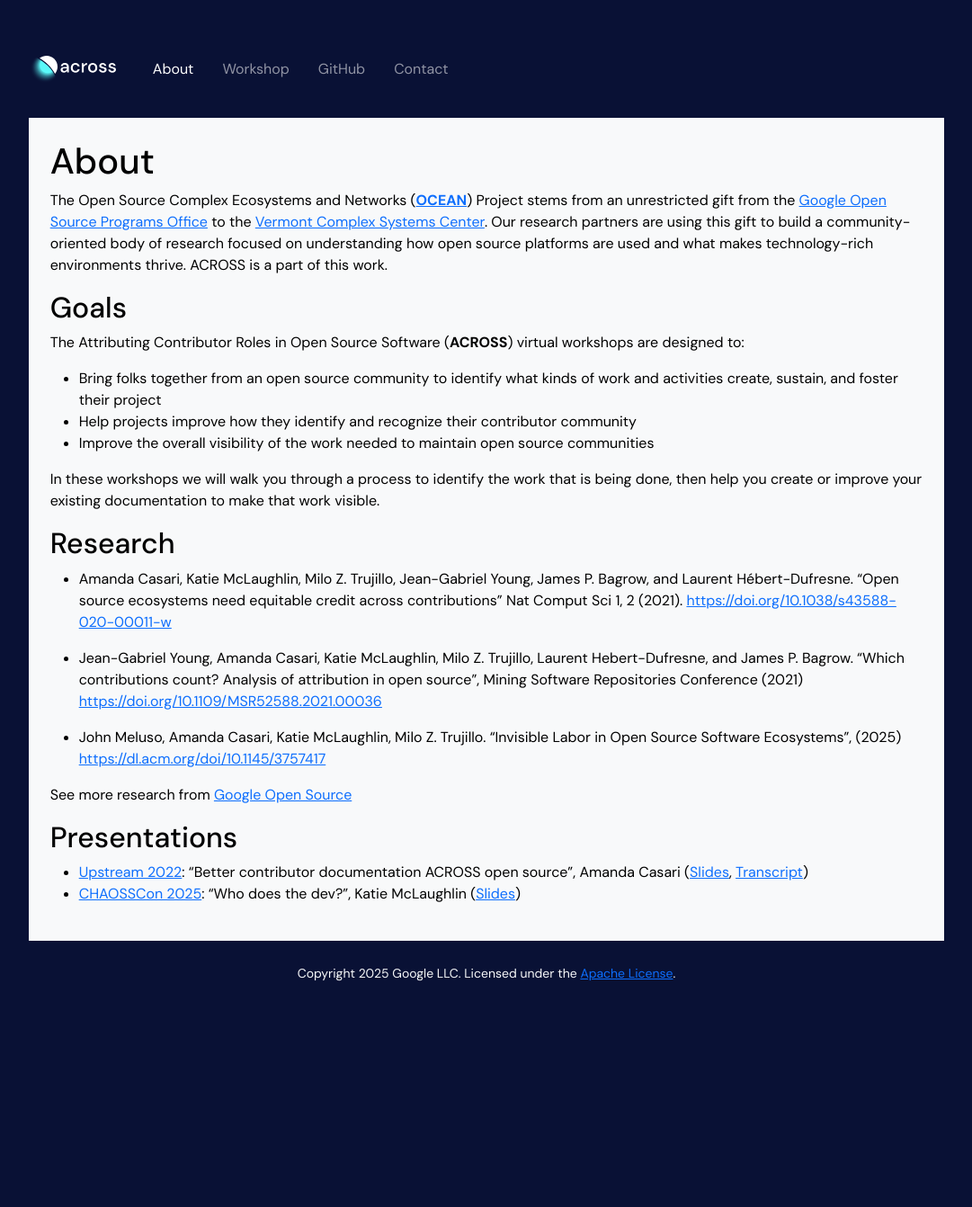
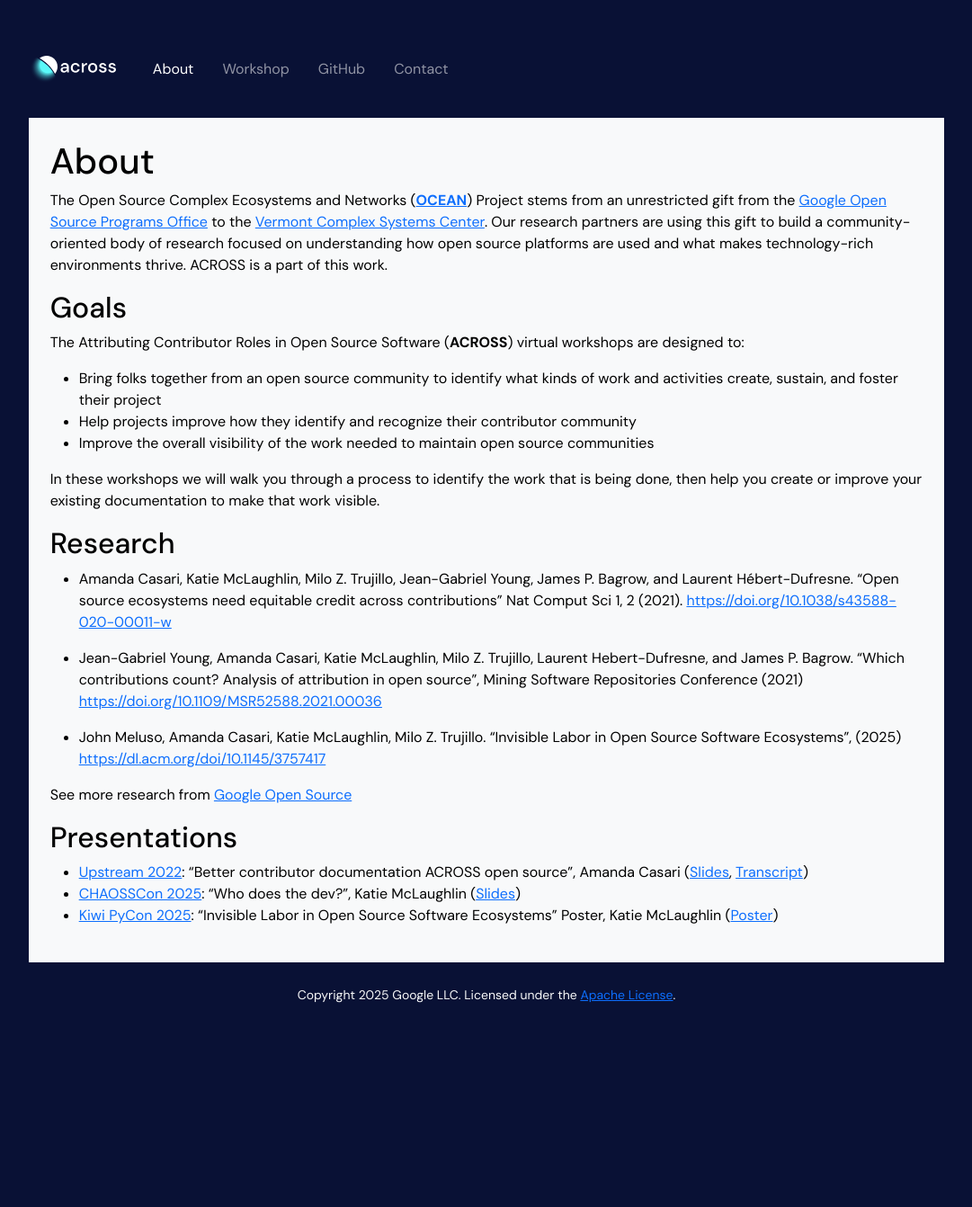
Before and after one commit to google/across, a Jekyll site: the page built from about.md, in a window 1280 px wide. Shown: the whole page at 90% size, without its empty margins (99-1180 px from the left). Built offline with Jekyll 4.4.1, drawn with Linux system fonts in a browser that asks for light colours; before the commit the page ends 1318 px from its top, so only the background shows below that.

Commit message:
add invisible labor poster (#45)

```diff
--- a/about.md
+++ b/about.md
@@ -31,3 +31,4 @@ See more research from [Google Open Source](https://opensource.google/documentat
 
  * [Upstream 2022](https://upstream.live/speaker-2022/amanda-casari): "Better contributor documentation ACROSS open source", Amanda Casari ([Slides](https://bit.ly/across-slides-upstream2022), [Transcript](https://bit.ly/across-transcript-upstream2022))
  * [CHAOSSCon 2025](https://chaoss.community/chaosscon-2025-eu/): "Who does the dev?", Katie McLaughlin ([Slides](https://bit.ly/across-slides-chaossconeu2025))
+ * [Kiwi PyCon 2025](https://kiwipycon.nz/): "Invisible Labor in Open Source Software Ecosystems" Poster, Katie McLaughlin ([Poster](/public/assets/invisible-labor-poster.pdf))
```
Also changed, not shown: 1 other file.
